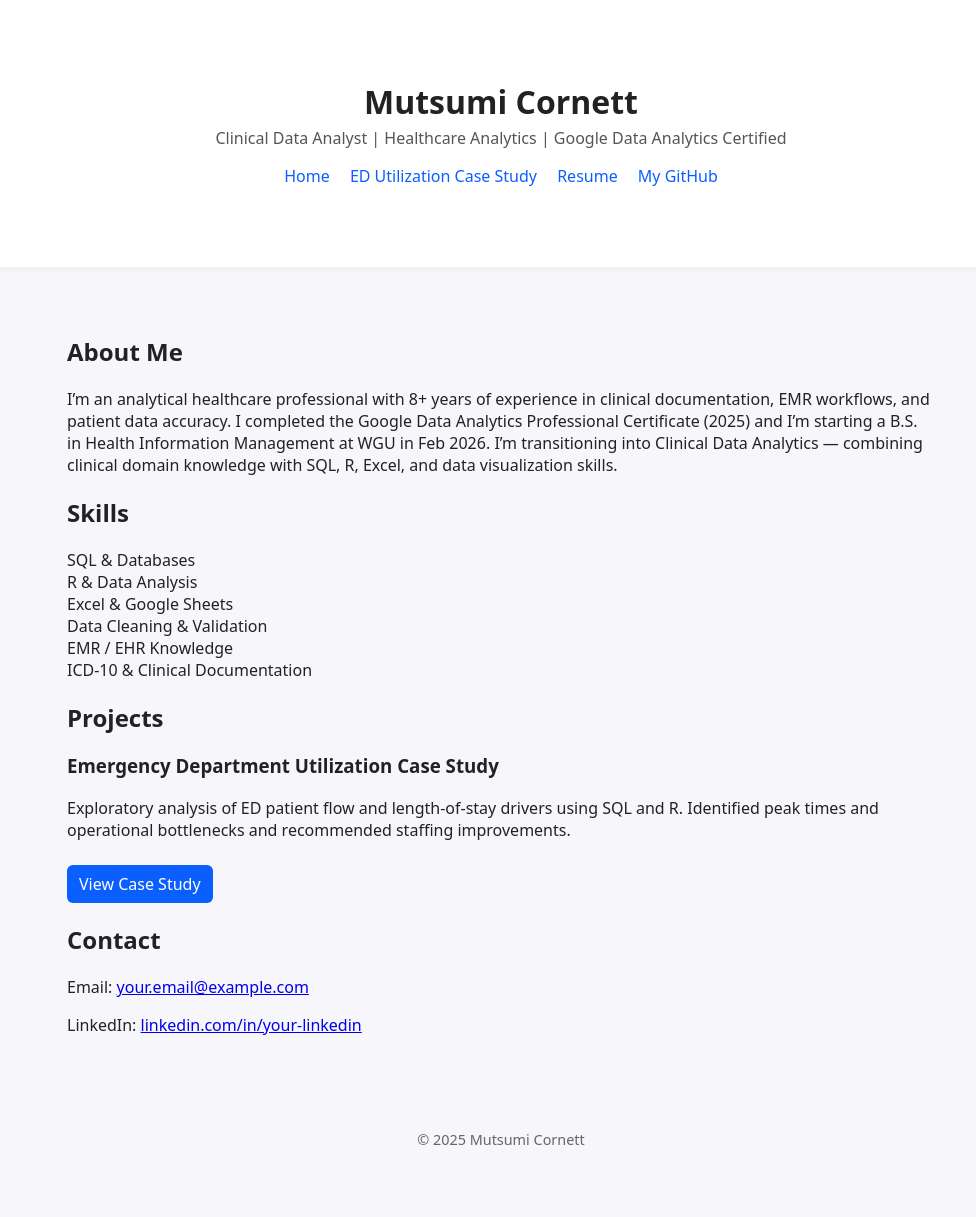
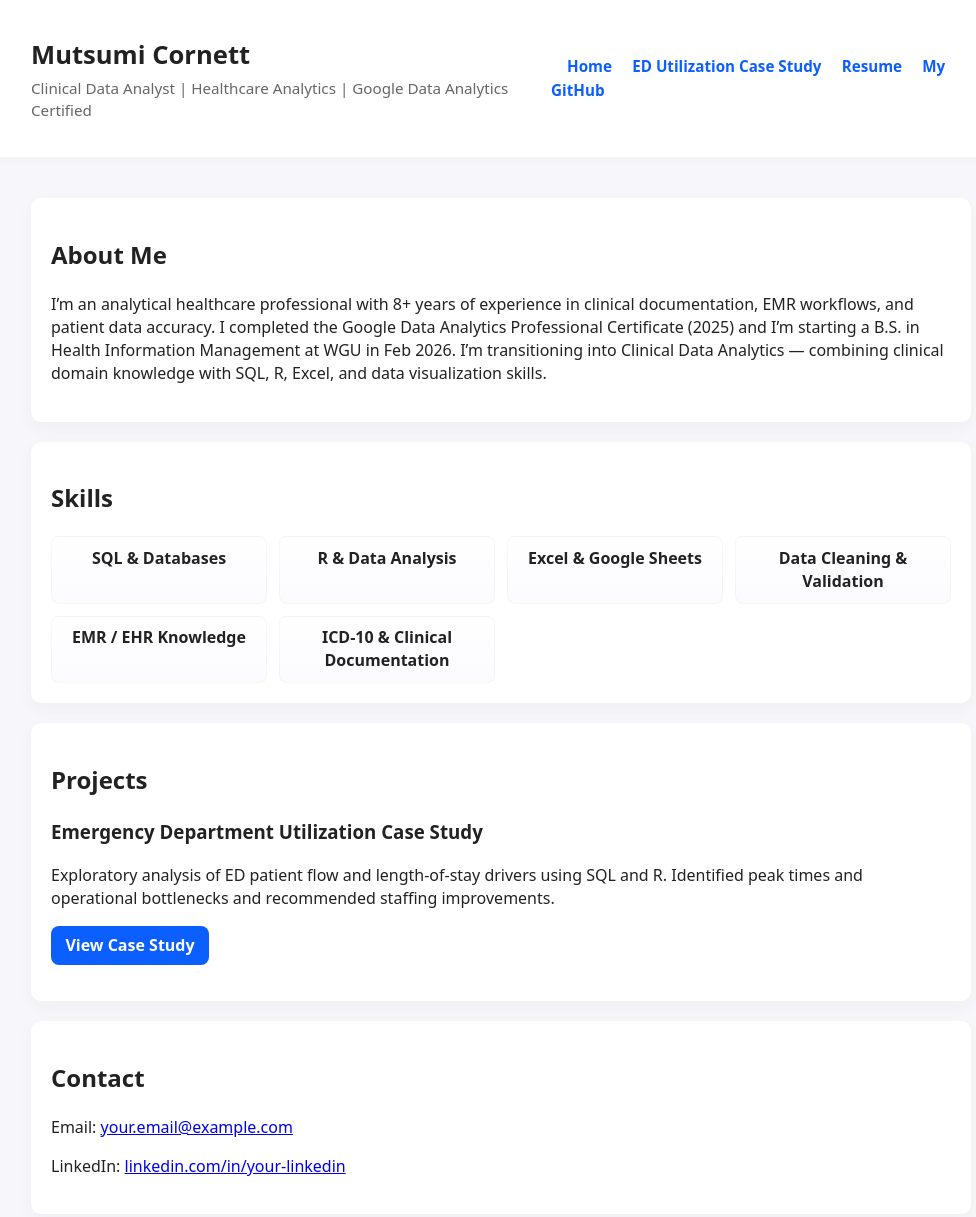
Before and after one commit to clinicalanalyst-afk/clinicalanalyst-afk.github.io, a plain HTML site: page index.html in a window 1280 px wide. Shown: the top 1217 px of the page, without its empty margins (139-1115 px from the left). Drawn offline with Linux system fonts and the light colour scheme.

Commit message:
styles.css

```diff
--- a/styles.css
+++ b/styles.css
@@ -1,20 +1,105 @@
-:root {
+:root{
   --bg: #f7f7fb;
   --card: #ffffff;
   --accent: #0b5fff;
   --text: #222;
+  --muted: #666;
+  --maxw: 980px;
 }
-* { box-sizing: border-box; }
+
+*{box-sizing:border-box}
+html,body{height:100%}
 body{
-  font-family: system-ui, -apple-system, "Segoe UI", Roboto, "Helvetica Neue", Arial;
-  margin:0; color:var(--text); background:var(--bg);
+  margin:0;
+  font-family: system-ui,-apple-system,"Segoe UI",Roboto,"Helvetica Neue",Arial;
+  color:var(--text);
+  background:var(--bg);
+  -webkit-font-smoothing:antialiased;
+  -moz-osx-font-smoothing:grayscale;
+  line-height:1.45;
 }
-.container{ max-width:900px; margin:2rem auto; padding:1rem; }
-.site-header{ background:var(--card); padding:2rem 1rem; text-align:center; box-shadow:0 2px 8px rgba(0,0,0,0.05); }
-.site-header h1{ margin:0; font-size:2rem; }
-.subtitle{ margin:.25rem 0 1rem; color:#555; }
-nav a{ margin:0 .5rem; color:var(--accent); text-decoration:none; }
-.projects-list{ list-style:none; padding:0; }
-.projects-list li{ background:var(--card); margin:1rem 0; padding:1rem; border-radius:8px; box-shadow:0 1px 6px rgba(0,0,0,0.03); }
-.button{ display:inline-block; margin-top:.5rem; padding:.5rem .75rem; background:var(--accent); color:white; text-decoration:none; border-radius:6px; }
-.site-footer{ text-align:center; margin:2rem 0; color:#666; font-size:.9rem; }
+
+/* container centers content */
+.container{
+  max-width:var(--maxw);
+  margin:0 auto;
+  padding:1.25rem;
+}
+
+/* header */
+.site-header{
+  background:var(--card);
+  border-bottom:1px solid rgba(0,0,0,0.04);
+  padding:1rem 0;
+  box-shadow:0 2px 8px rgba(0,0,0,0.03);
+}
+.header-inner{
+  display:flex;
+  align-items:center;
+  justify-content:space-between;
+  gap:1rem;
+}
+.brand h1{ margin:0; font-size:1.6rem; }
+.subtitle{ margin:0.25rem 0 0; color:var(--muted); font-size:0.95rem; }
+
+/* navigation */
+.main-nav a{
+  color:var(--accent);
+  text-decoration:none;
+  margin-left:1rem;
+  font-weight:600;
+  font-size:0.95rem;
+}
+.main-nav a:hover{ text-decoration:underline; }
+
+/* cards */
+.card{
+  background:var(--card);
+  padding:1.25rem;
+  margin:1.25rem 0;
+  border-radius:10px;
+  box-shadow:0 6px 18px rgba(12,24,48,0.04);
+}
+
+/* skills grid */
+.skills-grid{
+  display:grid;
+  grid-template-columns:repeat(auto-fit,minmax(180px,1fr));
+  gap:0.75rem;
+  margin-top:0.75rem;
+}
+.skill{
+  background:linear-gradient(180deg, #ffffff, #fbfbff);
+  padding:0.6rem 0.9rem;
+  border-radius:8px;
+  text-align:center;
+  font-weight:600;
+  border:1px solid rgba(10,10,30,0.03);
+}
+
+/* project item */
+.project h3{ margin-top:0; }
+.button{
+  display:inline-block;
+  background:var(--accent);
+  color:#fff;
+  text-decoration:none;
+  padding:0.5rem 0.9rem;
+  border-radius:8px;
+  font-weight:700;
+}
+
+/* footer */
+.site-footer{
+  color:var(--muted);
+  padding:1.5rem 0;
+  text-align:center;
+  font-size:0.95rem;
+}
+
+/* small screens */
+@media (max-width:720px){
+  .header-inner{ flex-direction:column; align-items:flex-start; gap:0.5rem; }
+  .main-nav a{ margin-left:0; margin-right:0.75rem; display:inline-block; }
+  .container{ padding:1rem; }
+}
```
